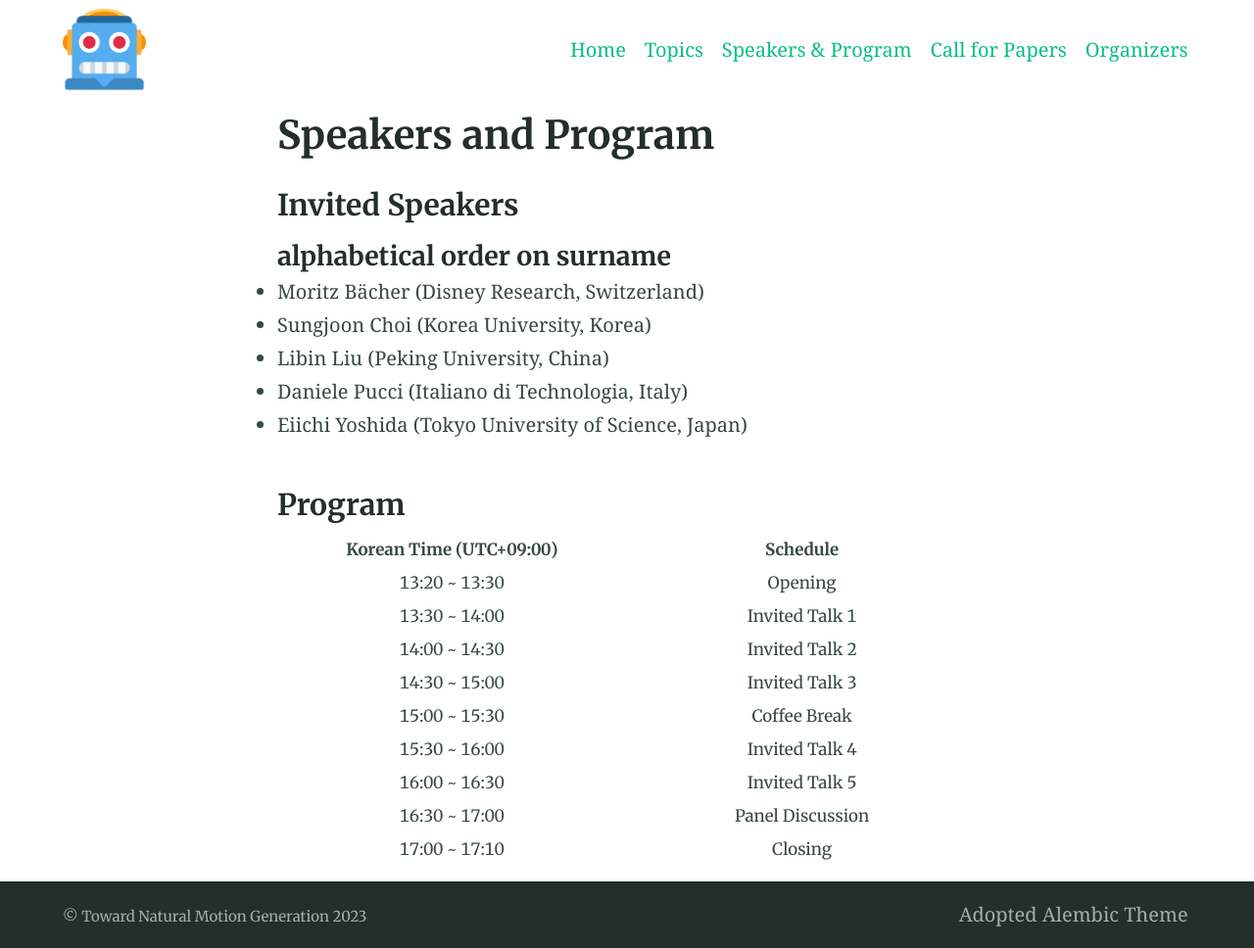
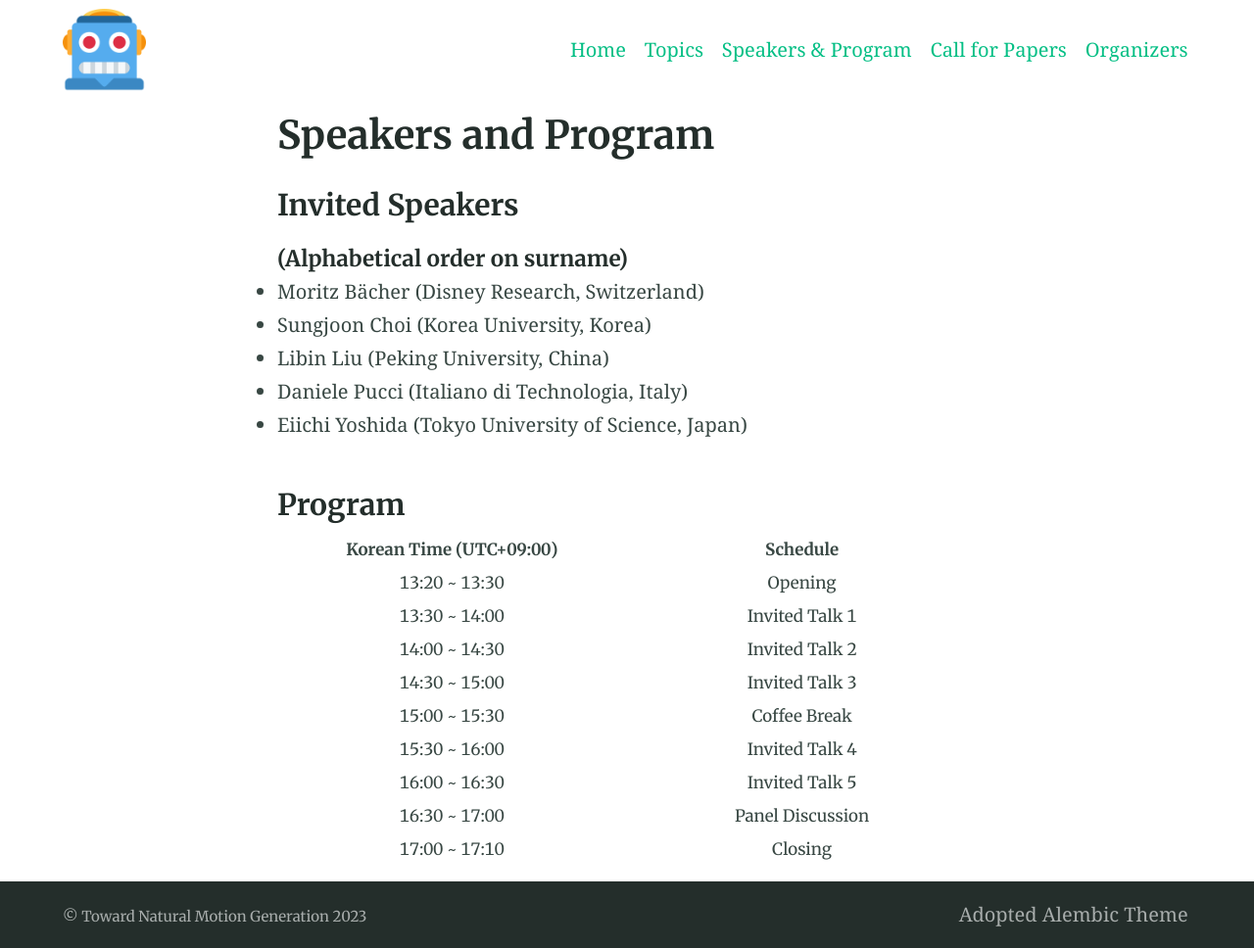
Before and after one commit to toward-natural-motion-generation/rss2023, a Jekyll site: the page built from speakers_and_program.md, in a window 1280 px wide. Shown: the whole page at 98% size. Built offline with Jekyll 4.4.1, drawn with Linux system fonts in a browser that asks for light colours.

Commit message:
space issue

```diff
--- a/speakers_and_program.md
+++ b/speakers_and_program.md
@@ -5,8 +5,7 @@ sitemap: false
 ---
 ### Invited Speakers
 
-
-#### alphabetical order on surname
+##### (Alphabetical order on surname)
 * Moritz Bächer (Disney Research, Switzerland)
 * Sungjoon Choi (Korea University, Korea)
 * Libin Liu (Peking University, China)
```
